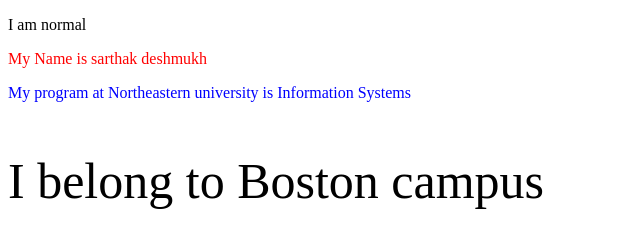
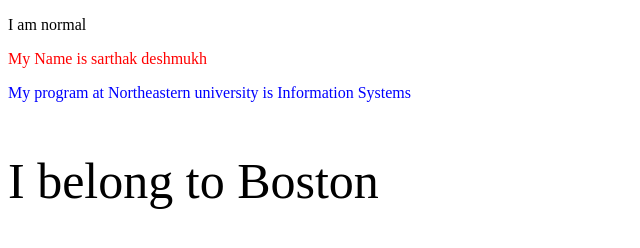
Before and after one commit to sarthak-deshmukh1999/test-lab, a plain HTML site: page index.html in a window 1280 px wide. Shown: the whole page, without its empty margins (0-640 px from the left). Drawn offline with Linux system fonts and the light colour scheme.

Commit message:
Modified index.html file

```diff
--- a/index.html
+++ b/index.html
@@ -5,7 +5,7 @@
 <p>I am normal</p>
 <p style="color:red;">My Name is sarthak deshmukh</p>
 <p style="color:blue;">My program at Northeastern university is Information Systems</p>
-<p style="font-size:50px;">I belong to Boston campus</p>
+<p style="font-size:50px;">I belong to Boston</p>
 
 </body>
 </html>
```
